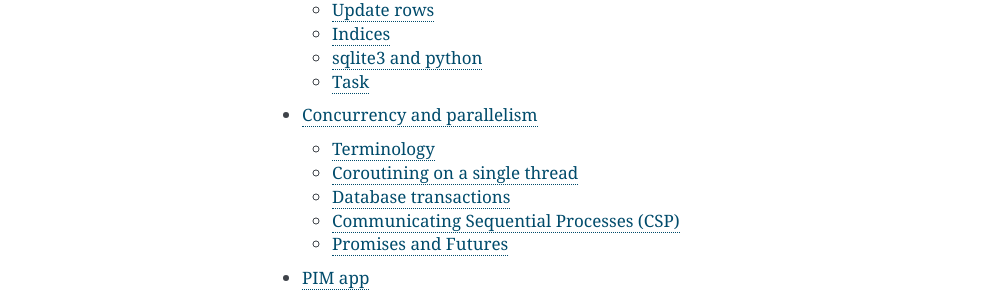
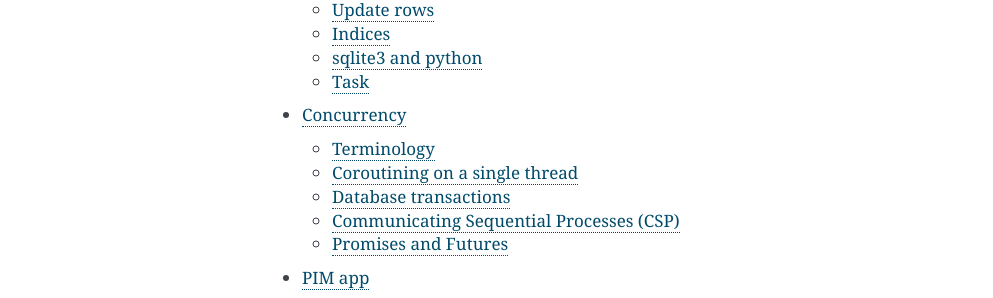
Before and after one commit to kreauniv/comp350, a Sphinx documentation site: the page built from source/index.rst, in a window 1280 px wide. Shown: the part 1730-2028 px from the top of the page, without its empty margins (148-1141 px from the left). Built offline with Sphinx 7.4.7, drawn with Linux system fonts in a browser that asks for light colours.

Commit message:
Concurrency and parallelism -> Concurrency ... since that's what we're focusing on

```diff
--- a/source/par.rst
+++ b/source/conc.rst
@@ -1,5 +1,7 @@
-Concurrency and parallelism
-===========================
+Concurrency
+===========
+
+(... vs "parallelism")
 
 The internet's architecture means that machines can (in general) talk to
 each other if they know each others' IP address, which they can often
--- a/source/index.rst
+++ b/source/index.rst
@@ -21,7 +21,7 @@ Welcome to Comp350: Software design
    js
    rest
    data
-   par
+   conc
    pim
    trust
 
```
